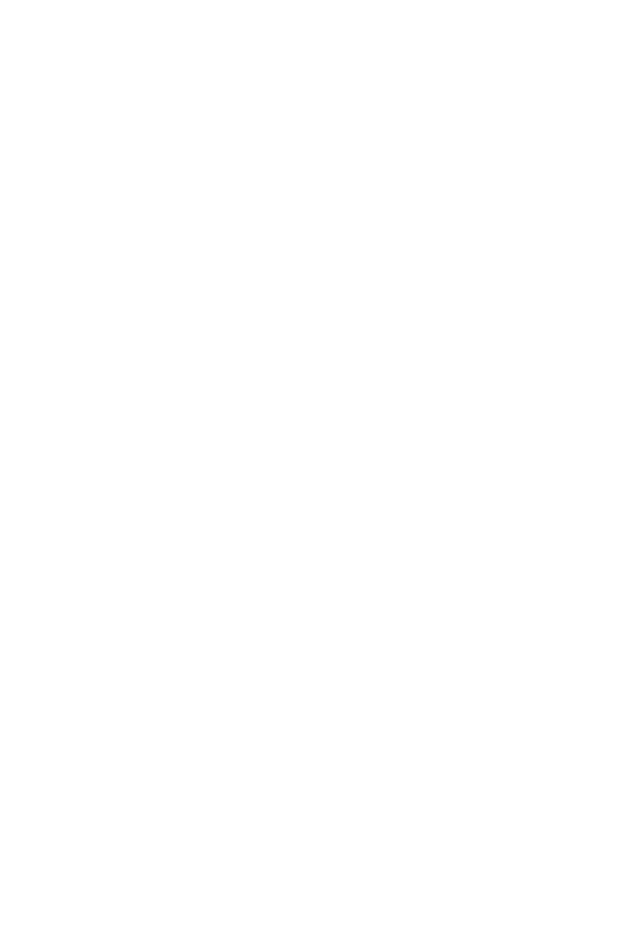
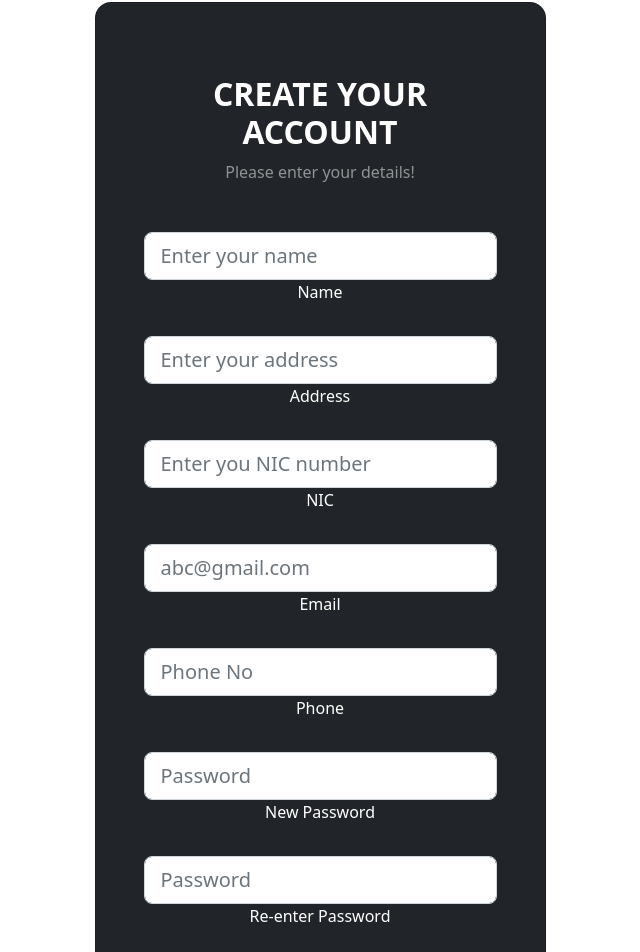
Before and after one commit to PoornaSenadheera100/SPSH-Ayurvedic-Center, a React (Create React App) app in the folder frontend/: page /buyersignup in a window 1280 px wide. Shown: the part 540-1492 px from the top of the page, without its empty margins (320-960 px from the left). Before the commit the page ends 800 px from the top, so only its background shows below. Built offline with nearby package versions, Linux system fonts and the light colour scheme.

Commit message:
Added CSS to signup buyers (incomplete)

```diff
--- a/frontend/src/components/SignupBuyer.js
+++ b/frontend/src/components/SignupBuyer.js
@@ -104,6 +104,110 @@ export default function SignupBuyer(){
 
                 <button type="submit">Submit</button>
             </form>
+
+
+
+
+
+
+
+
+            <form onSubmit={proceed}>
+                <section className="vh-100 gradient-custom">
+                    <div className="container py-5 h-100">
+                        <div className="row d-flex justify-content-center align-items-center h-100">
+                            <div className="col-12 col-md-8 col-lg-6 col-xl-5">
+                                <div className="card bg-dark text-white" style={{borderRadius: "1rem"}}>
+                                    <div className="card-body p-5 text-center">
+
+                                        <div className="mb-md-5 mt-md-4 pb-5">
+
+                                            <h2 className="fw-bold mb-2 text-uppercase">Create Your Account</h2>
+                                            <p className="text-white-50 mb-5">Please enter your details!</p>
+
+                                            <div className="form-outline form-white mb-4">
+                                                <input type="text" id="name" className="form-control form-control-lg" placeholder="Enter your name" required onChange={(e)=>{
+                                                    setName(e.target.value);
+                                                }}/>
+                                                <label className="form-label" htmlFor="name">Name</label>
+                                            </div>
+
+                                            <div className="form-outline form-white mb-4">
+                                                <input type="text" id="address" className="form-control form-control-lg" placeholder="Enter your address" required onChange={(e)=>{
+                                                    setAddress(e.target.value);
+                                                }}/>
+                                                <label className="form-label" htmlFor="address">Address</label>
+                                            </div>
+
+                                            <div className="form-outline form-white mb-4">
+                                                <input type="text" id="nic" className="form-control form-control-lg" placeholder="Enter you NIC number" required onChange={(e)=>{
+                                                    setNic(e.target.value);
+                                                }}/>
+                                                <label className="form-label" htmlFor="nic">NIC</label>
+                                            </div>
+
+                                            <div className="form-outline form-white mb-4">
+                                                <input type="email" id="email" className="form-control form-control-lg" placeholder="abc@gmail.com" required onChange={(e)=>{
+                                                    setEmail(e.target.value);
+                                                }}/>
+                                                <label className="form-label" htmlFor="email">Email</label>
+                                            </div>
+
+                                            <div className="form-outline form-white mb-4">
+                                                <input type="phone" id="phone" className="form-control form-control-lg" placeholder="Phone No" required onChange={(e)=>{
+                                                    setPhone(e.target.value);
+                                                }}/>
+                                                <label className="form-label" htmlFor="phone">Phone</label>
+                                            </div>
+
+                                            <div className="form-outline form-white mb-4">
+                                                <input type="password" id="newpassword" className="form-control form-control-lg" placeholder="Password" required onChange={(e)=>{
+                                                    setPassword(e.target.value);
+                                                }}/>
+                                                <label className="form-label" htmlFor="password">New Password</label>
+                                            </div>
+
+                                            <div className="form-outline form-white mb-4">
+                                                <input type="password" id="repassword" className="form-control form-control-lg" placeholder="Password" required onChange={(e)=>{
+                                                    setRePassword(e.target.value);
+                                                }}/>
+                                                <label className="form-label" htmlFor="repassword">Re-enter Password</label>
+                                            </div>
+
+                                            <button className="btn btn-outline-light btn-lg px-5" type="submit">Create</button>
+
+                                        </div>
+
+                                        <div>
+                                            <p className="mb-0">Do you have an account? <a href="/buyersignup" className="text-white-50 fw-bold">Sign Up</a>
+                                            </p>
+                                        </div>
+
+                                    </div>
+                                </div>
+                            </div>
+                        </div>
+                    </div>
+                </section>
+            </form>
+
+
+
+
+
+
+
+
+
+
+
+
+
+
+
+
+
+
         </div>
     )
 }
```
